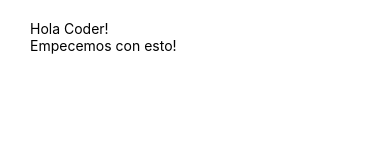
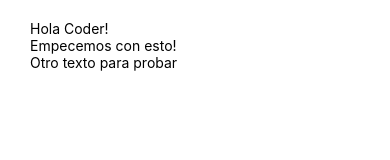
Before and after one commit to NicolasBonals/app-curso-61300-nab, a React Native app: screen / in a window 390 px wide. Shown: the top 160 px of the page. Built offline with nearby package versions, Linux system fonts and the light colour scheme.

Commit message:
Nuevo renglon en app.js

```diff
--- a/App.js
+++ b/App.js
@@ -6,6 +6,7 @@ export default function App() {
     <View style={{paddingTop: 20, paddingLeft: 30}}>
       <Text>Hola Coder!</Text>
       <Text>Empecemos con esto!</Text>
+      <Text>Otro texto para probar</Text>
       <StatusBar style="auto" />
     </View>
   );
```
